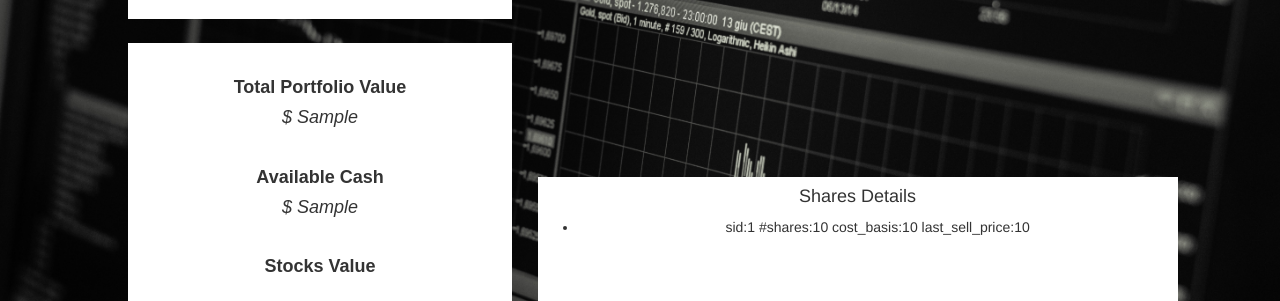
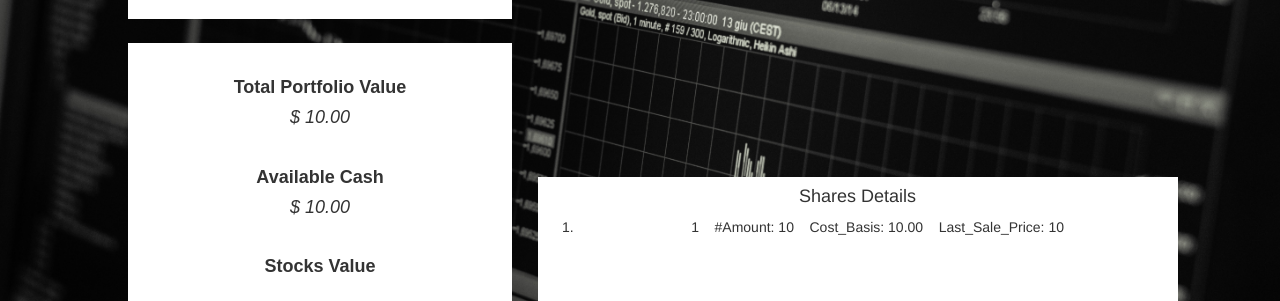
Before and after one commit to SteveDengZishi/robot-stock-trader, a Flask app: template templates/portfolio.html in a window 1280 px wide. Shown: the part 399-700 px from the top of the page. Run offline with Flask 2, Linux system fonts and the light colour scheme; the visitor is signed in with stand-in values (Sample User, id 1); tables that the repository leaves empty hold one stand-in row (values such as "Sample post"); the template is opened without the code that fills it: most values are stand-ins (such as "Sample title", 1, 10 or a date in 2020); parts of the project's set-up code (start-up, migrations or seed data) failed here and were passed over; some libraries are stand-ins or nearby versions.

Commit message:
adjusting display

```diff
--- a/templates/portfolio.html
+++ b/templates/portfolio.html
@@ -94,10 +94,10 @@
 		</div>
 		<div class="inv_amount" id="bottomleft">
 			<h4><b>Total Portfolio Value</b></h4>
-			<h4><i>$ {{ df['portfolio_value'][-1] }}</i></h4>
+			<h4><i>$ {{ '%0.2f' % df['portfolio_value'][-1] }}</i></h4>
 			<br>
 			<h4><b>Available Cash</b></h4>
-			<h4><i>$ {{ df['ending_cash'][-1] }}</i></h4>
+			<h4><i>$ {{ '%0.2f' % df['ending_cash'][-1] }}</i></h4>
 			<br>
 			<h4><b>Stocks Value</b></h4>
 			<!--<h4><i>{{ df['positions'][-1] }}</i></h4>-->
@@ -111,11 +111,11 @@
 		</div>
 		<div id="bottomright">
 			<h4>Shares Details</h4>
-			<ul>
+			<ol>
 			{% for item in df['positions'][-1] %}
-			<li>sid:{{ item['sid'] }} #shares:{{ item['amount'] }} cost_basis:{{ item['cost_basis'] }} last_sell_price:{{ item['last_sell_price'] }}</li>
+			<li>{{ item['sid'] }} &nbsp&nbsp #Amount: {{ item['amount'] }} &nbsp&nbsp Cost_Basis: {{ '%0.2f' % item['cost_basis'] }} &nbsp&nbsp Last_Sale_Price: {{ item['last_sale_price'] }}</li>
 			{% endfor %}
-			</ul>
+			</ol>
 		</div>
 	</div>
 	<!-- <h>{{session['username']}}</h>
```
